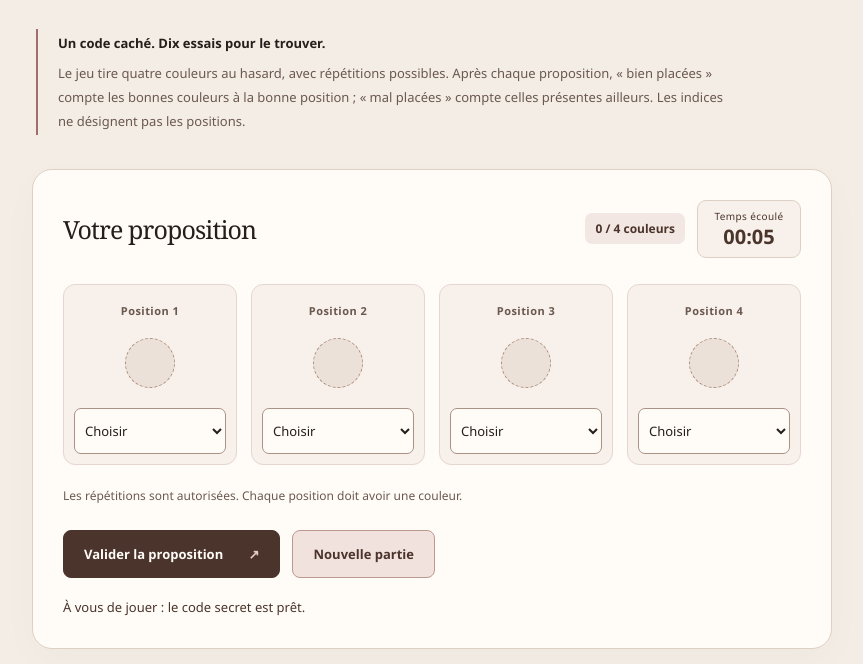
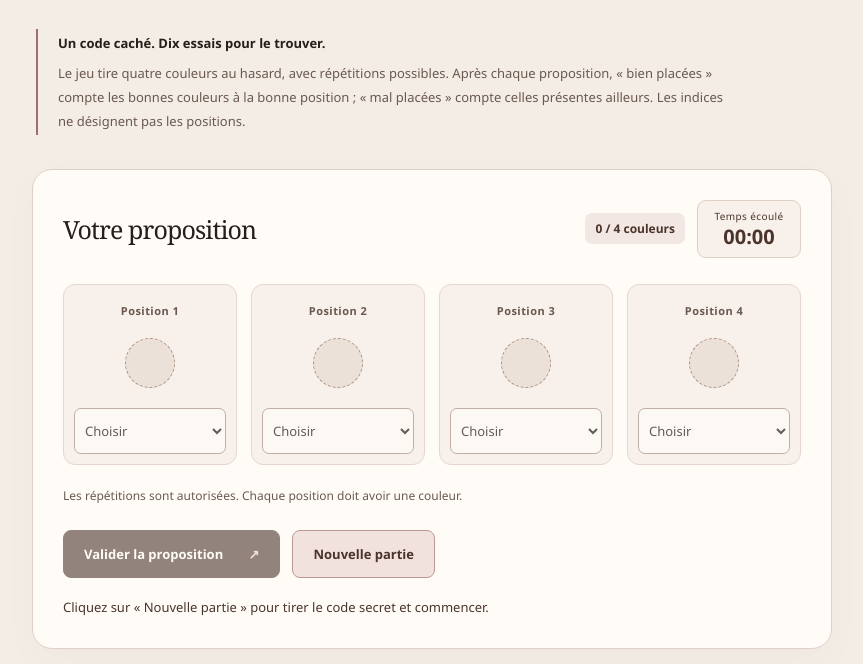
Before and after one commit to Oririii/Code-secret, a website: page index.html in a window 1280 px wide. Shown: the part 274-938 px from the top of the page, without its empty margins (208-1071 px from the left). Drawn offline with Linux system fonts and the light colour scheme.

Commit message:
Wait for New game before generating the secret or starting the clock

```diff
--- a/app.js
+++ b/app.js
@@ -86,10 +86,12 @@ function renderHistory() {
   });
   const finished = state.status === "won" || state.status === "lost";
   if (finished) stopTimer();
-  validate.disabled = finished;
-  selects.forEach(select => { select.disabled = finished; });
+  const waiting = state.status === "not-started";
+  validate.disabled = waiting || finished;
+  selects.forEach(select => { select.disabled = waiting || finished; });
   error.textContent = state.lastError?.message || "";
-  feedback.textContent = state.status === "won" ? "Bravo, vous avez trouvé le code secret !"
+  feedback.textContent = waiting ? "Cliquez sur « Nouvelle partie » pour tirer le code secret et commencer."
+    : state.status === "won" ? "Bravo, vous avez trouvé le code secret !"
     : state.status === "lost" ? "Les dix essais sont épuisés. Lancez une nouvelle partie pour réessayer."
     : state.attempts ? "Proposition enregistrée. Utilisez les indices pour votre prochain essai."
     : "À vous de jouer : le code secret est prêt.";
@@ -122,8 +124,7 @@ document.getElementById("restart").addEventListener("click", () => {
   selects[0].focus();
 });
 
-game.start();
-startTimer();
+renderTimer();
 renderSelection();
 renderHistory();
 })();
--- a/index.html
+++ b/index.html
@@ -38,15 +38,15 @@
         <fieldset>
           <legend class="sr-only">Choisissez les quatre couleurs, de gauche à droite</legend>
           <div class="positions">
-            <div class="position"><label for="color-1">Position 1</label><span class="swatch" aria-hidden="true"></span><select id="color-1" name="color-1"><option value="">Choisir</option></select></div>
-            <div class="position"><label for="color-2">Position 2</label><span class="swatch" aria-hidden="true"></span><select id="color-2" name="color-2"><option value="">Choisir</option></select></div>
-            <div class="position"><label for="color-3">Position 3</label><span class="swatch" aria-hidden="true"></span><select id="color-3" name="color-3"><option value="">Choisir</option></select></div>
-            <div class="position"><label for="color-4">Position 4</label><span class="swatch" aria-hidden="true"></span><select id="color-4" name="color-4"><option value="">Choisir</option></select></div>
+            <div class="position"><label for="color-1">Position 1</label><span class="swatch" aria-hidden="true"></span><select disabled id="color-1" name="color-1"><option value="">Choisir</option></select></div>
+            <div class="position"><label for="color-2">Position 2</label><span class="swatch" aria-hidden="true"></span><select disabled id="color-2" name="color-2"><option value="">Choisir</option></select></div>
+            <div class="position"><label for="color-3">Position 3</label><span class="swatch" aria-hidden="true"></span><select disabled id="color-3" name="color-3"><option value="">Choisir</option></select></div>
+            <div class="position"><label for="color-4">Position 4</label><span class="swatch" aria-hidden="true"></span><select disabled id="color-4" name="color-4"><option value="">Choisir</option></select></div>
           </div>
         </fieldset>
         <p class="hint">Les répétitions sont autorisées. Chaque position doit avoir une couleur.</p>
         <p id="error" role="alert"></p>
-        <div class="actions"><button id="validate" type="submit">Valider la proposition <span aria-hidden="true">↗</span></button><button id="restart" class="secondary" type="button">Nouvelle partie</button></div>
+        <div class="actions"><button id="validate" type="submit" disabled>Valider la proposition <span aria-hidden="true">↗</span></button><button id="restart" class="secondary" type="button">Nouvelle partie</button></div>
         <p id="feedback" role="status"></p>
       </form>
     </section>
@@ -56,7 +56,7 @@
       <p id="empty-history">Vos propositions complètes apparaîtront ici.</p>
       <ol id="history" aria-label="Propositions enregistrées"></ol>
     </section>
-    <footer><p>Une proposition incomplète ne consomme aucun essai. Une couleur ne compte jamais deux fois dans les indices.</p><p>Version 0.3.0 · Code secret</p></footer>
+    <footer><p>Une proposition incomplète ne consomme aucun essai. Une couleur ne compte jamais deux fois dans les indices.</p><p>Version 0.3.1 · Code secret</p></footer>
   </main>
 </body>
 </html>
--- a/package.json
+++ b/package.json
@@ -1,6 +1,6 @@
 {
   "name": "code-secret",
-  "version": "0.3.0",
+  "version": "0.3.1",
   "private": true,
   "description": "Code secret : code caché, indices et dix essais",
   "scripts": {
```
Also changed, not shown: AGENTS.md (+1 -0 lines), tests/selection.spec.cjs (+2 -1 lines), tests/start.spec.cjs (added, +45 -0 lines), tests/timer.spec.cjs (+1 -0 lines), README.md, 1 other file.
